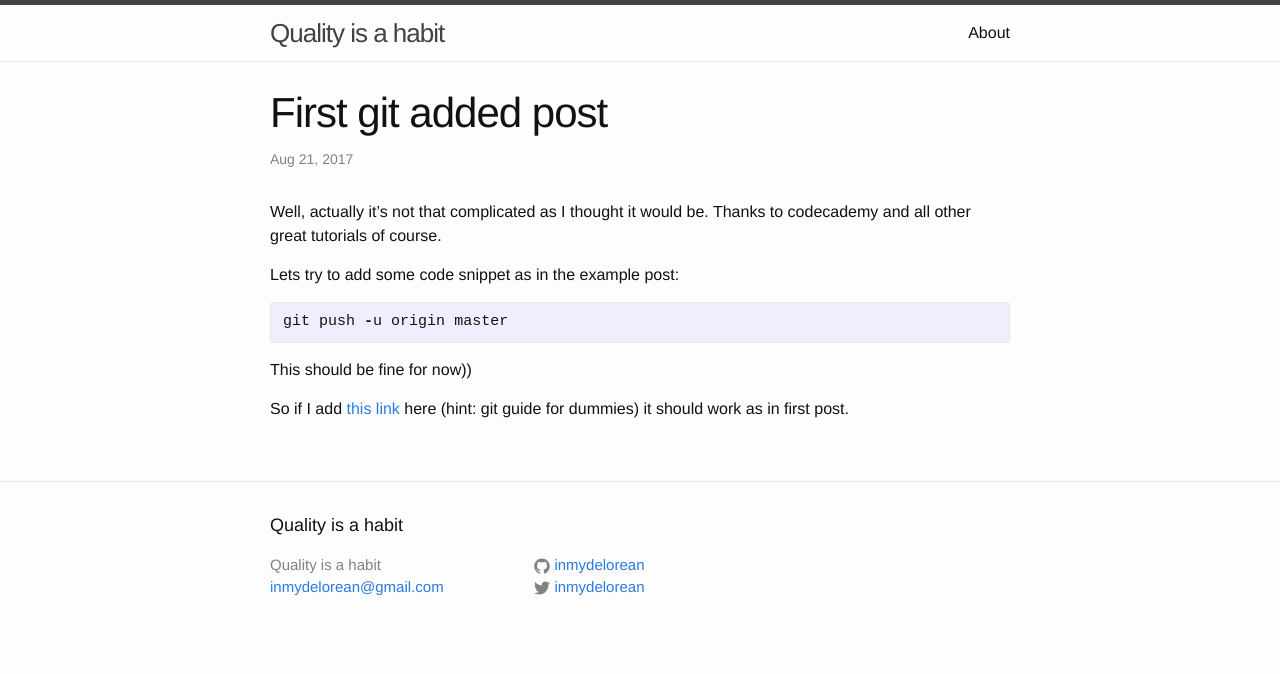
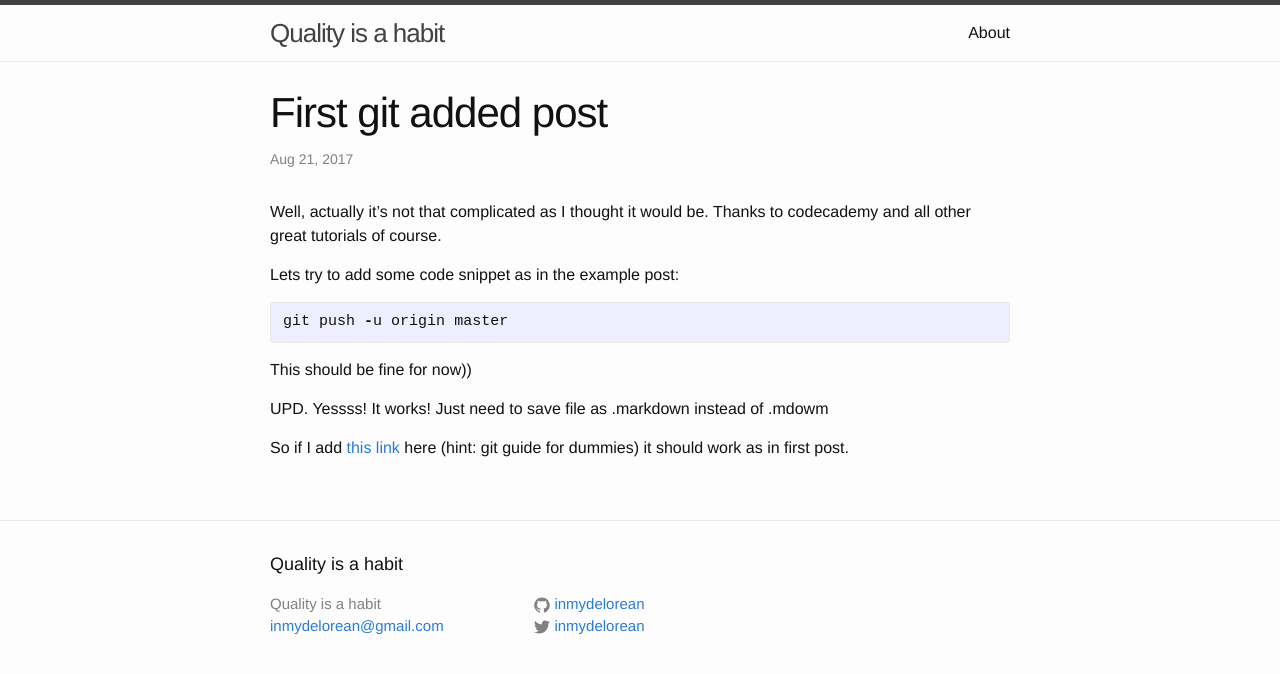
Before and after one commit to inmydelorean/inmydelorean.github.io, a Jekyll site: the page built from _posts/2017-08-21-first-post-via-git-and-jekyll.markdown, in a window 1280 px wide. Shown: the top 674 px of the page. Built offline with Jekyll 4.4.1, drawn with Linux system fonts in a browser that asks for light colours.

Commit message:
Update 2017-08-21-first-post-via-git-and-jekyll.markdown

```diff
--- a/_posts/2017-08-21-first-post-via-git-and-jekyll.markdown
+++ b/_posts/2017-08-21-first-post-via-git-and-jekyll.markdown
@@ -14,6 +14,8 @@ git push -u origin master
 
 This should be fine for now))
 
+UPD. Yessss! It works! Just need to save file as .markdown instead of .mdowm
+
 So if I add [this link][link1] here (hint: git guide for dummies) it should work as in first post.
 
 [link1]: http://rogerdudler.github.io/git-guide/
```
